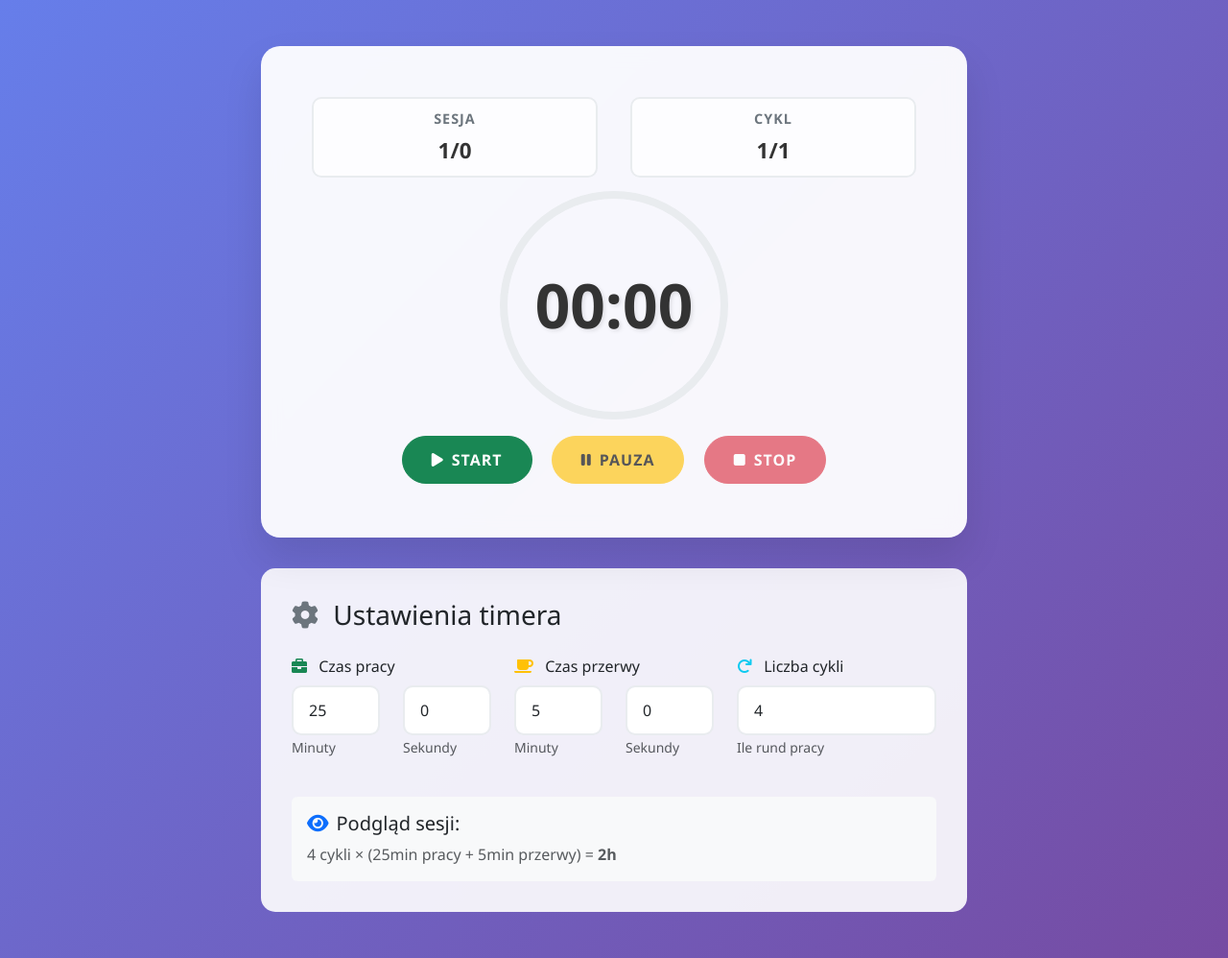
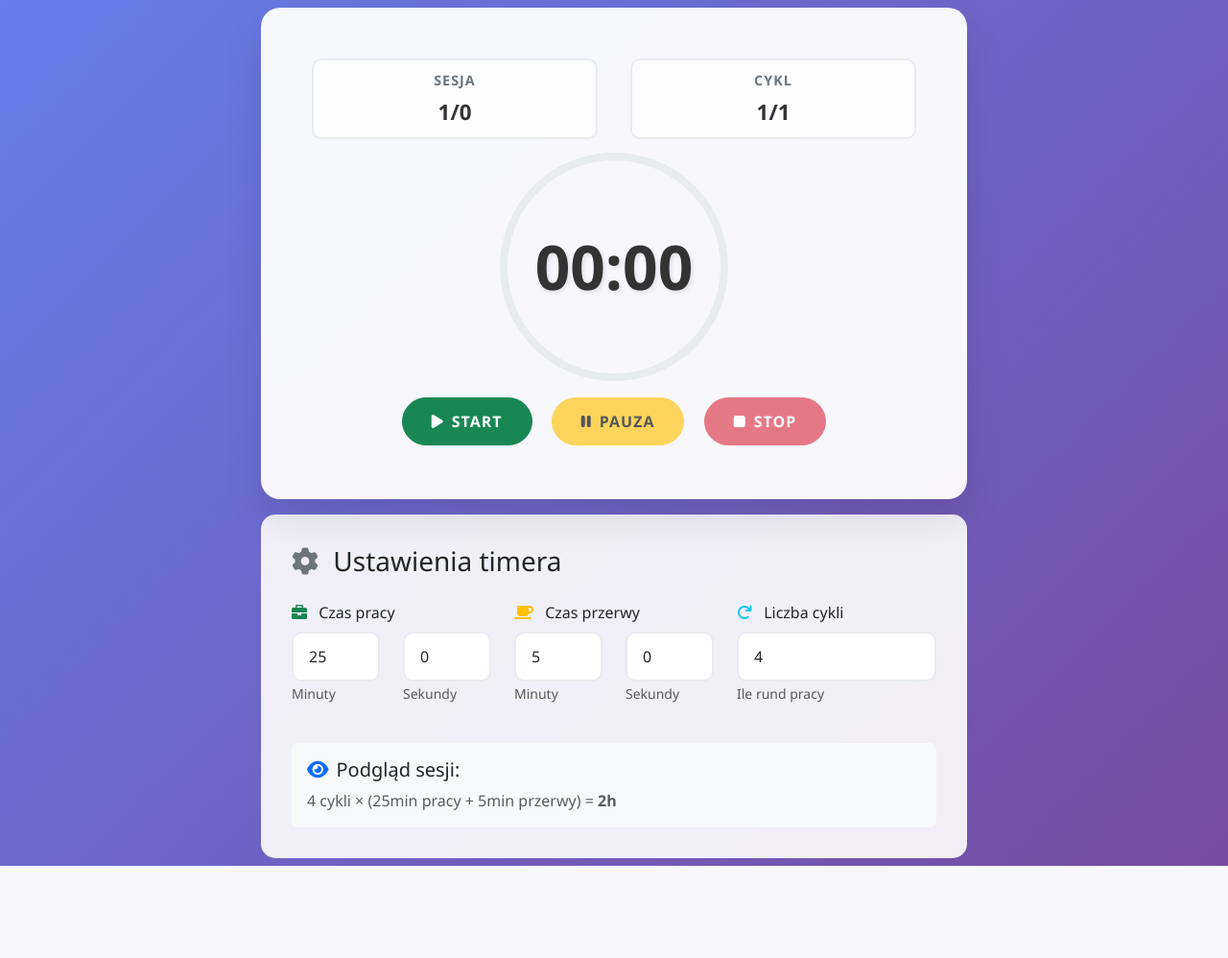
Before and after one commit to mkoehna/Timer161924, a Flask app: page / in a window 1280 px wide. Shown: the whole page at 96% size. After the commit the page ends 902 px from the top, so only its background shows below. Run offline with Flask 3, Linux system fonts and the light colour scheme.

Commit message:
minimal margins

```diff
--- a/templates/index.html
+++ b/templates/index.html
@@ -106,7 +106,7 @@
             background: rgba(255, 255, 255, 0.9);
             border-radius: 15px;
             padding: 2rem;
-            margin-top: 2rem;
+            margin-top: 1rem;
         }
 
         .progress-ring {
@@ -141,11 +141,11 @@
     </style>
 </head>
 <body>
-    <div class="container py-5">
+    <div class="container py-2">
         <div class="row justify-content-center">
             <div class="col-lg-8">
                 <!-- Główny timer -->
-                <div class="card timer-card mb-4">
+                <div class="card timer-card mb-2">
                     <div class="card-body text-center p-5">
 
                         <!-- Sesja i Cykl na górze -->
```
